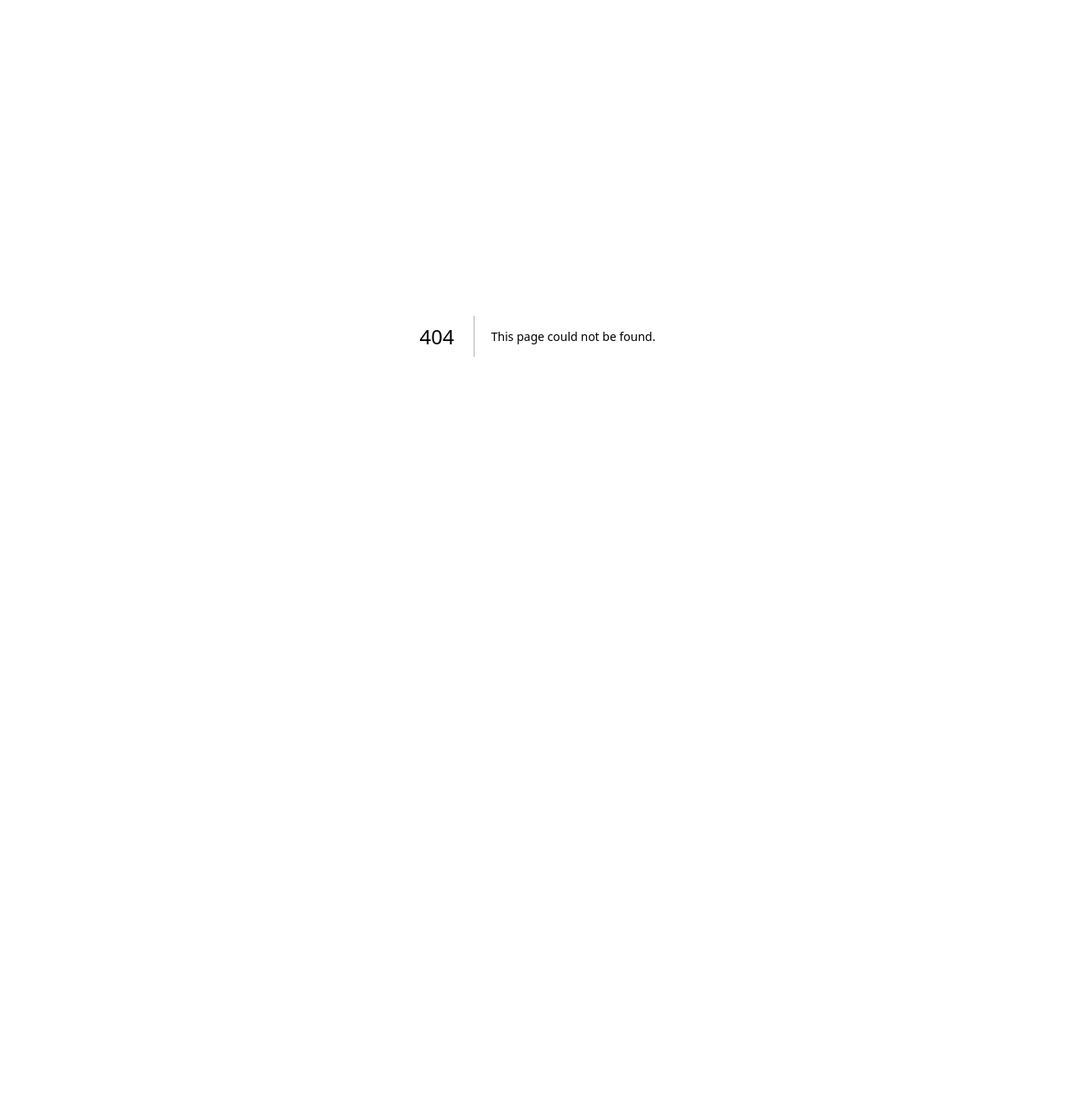
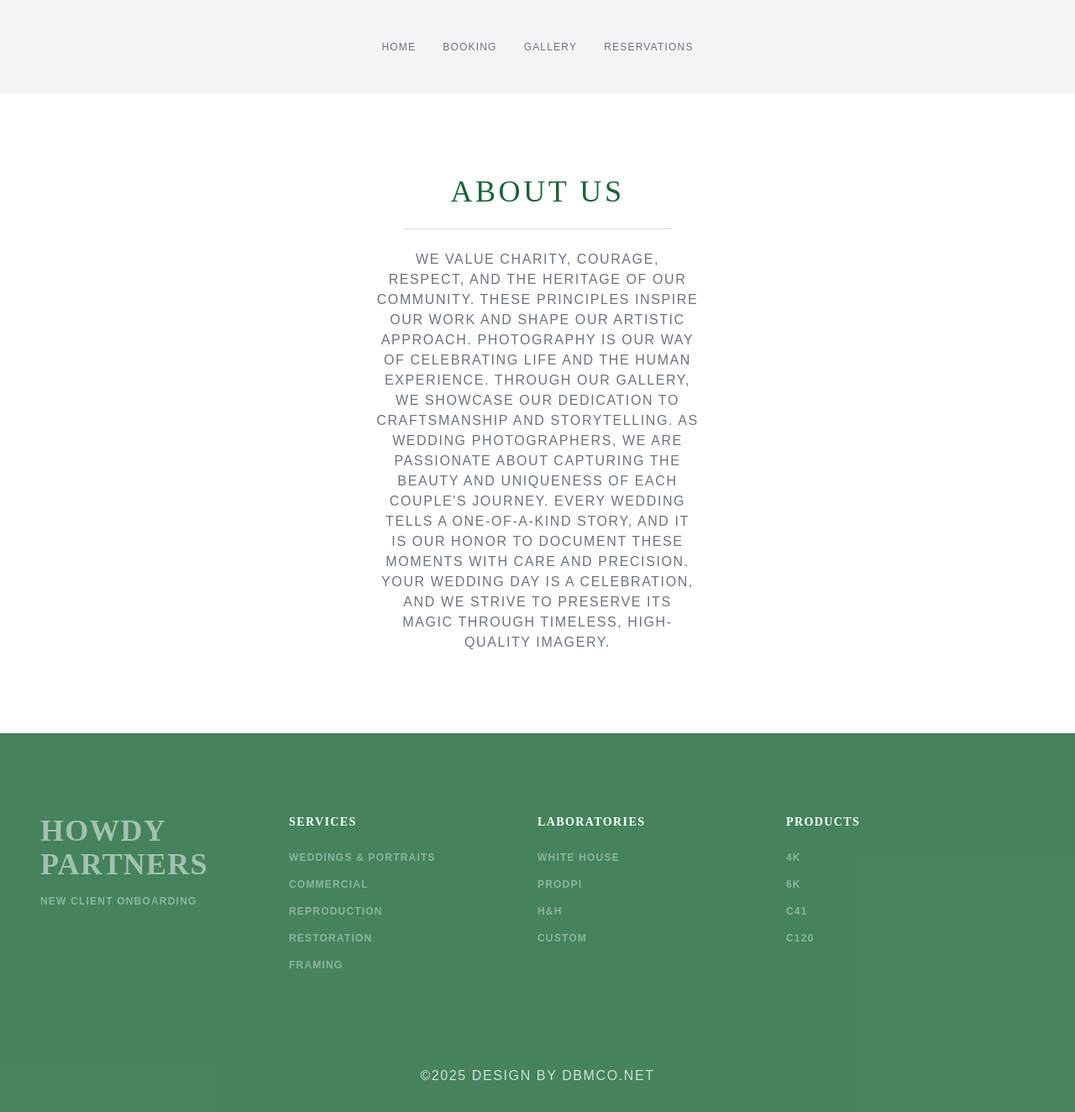
Before and after one commit to mhackersu/dbm-photography, a Next.js app: page /about in a window 1280 px wide. Before the commit this address had no page. Shown: the top 1324 px of the page at 84% size. Before the commit the page ends 800 px from the top, so only its background shows below. Built offline with nearby package versions, Linux system fonts and the light colour scheme.

Commit message:
abstract footer

```diff
--- /dev/null
+++ b/src/app/footer.tsx
@@ -0,0 +1,42 @@
+import Link from 'next/link'
+import "../app/globals.css";
+
+export default function Footer() {
+
+    return (
+      <div>
+        <div className="bg-green-800 text-white text-opacity-40 font-semibold uppercase text-xs tracking-widest bg-opacity-80 px-12">
+        <div className="container mx-auto grid grid-cols-4 py-24">
+            <div>
+                <div className="text-white opacity-50 text-4xl font-display">HOWDY PARTNERS</div>
+                <br></br>
+                <div>New Client Onboarding</div>
+            </div>
+            <div>
+                <div className="font-display text-white uppercase text-sm tracking-widest mb-6">Services</div>
+                <a href="#" className="block mb-4">Weddings & Portraits</a>
+                <a href="#" className="block mb-4">Commercial</a>
+                <a href="#" className="block mb-4">Reproduction</a>
+                <a href="#" className="block mb-4">Restoration</a>
+                <a href="#" className="block mb-4">Framing</a>
+            </div>
+            <div>
+                <div className="font-display text-white uppercase text-sm tracking-widest mb-6">Laboratories</div>
+                <a href="#" className="block mb-4">White House</a>
+                <a href="#" className="block mb-4">ProDPI</a>
+                <a href="#" className="block mb-4">H&H</a>
+                <a href="#" className="block mb-4">Custom</a>
+            </div>
+            <div>
+                <div className="font-display text-white uppercase text-sm tracking-widest mb-6">Products</div>
+                <a href="#" className="block mb-4">4K</a>
+                <a href="#" className="block mb-4">6K</a>
+                <a href="#" className="block mb-4">C41</a>
+                <a href="#" className="block mb-4">C120</a>
+            </div>
+        </div>
+        <div className="text-sm lg:text-base text-center font-heading font-light tracking-widest uppercase text-white opacity-75 pb-24">©2025 Design By DBMCO.NET</div>
+        </div>
+      </div>
+    );
+}
--- a/src/app/page.tsx
+++ b/src/app/page.tsx
@@ -1,4 +1,5 @@
 import Link from 'next/link'
+import Footer from './footer';
 
 export default function Home() {
 
@@ -78,38 +79,7 @@ export default function Home() {
         </div>
       </div>
       <br></br>
-      <div className="bg-green-800 text-white text-opacity-40 font-semibold uppercase text-xs tracking-widest bg-opacity-80 px-12">
-        <div className="container mx-auto grid grid-cols-4 py-24">
-            <div>
-                <div className="text-white opacity-50 text-4xl font-display">HOWDY PARTNERS</div>
-                <br></br>
-                <div>New Client Onboarding</div>
-            </div>
-            <div>
-                <div className="font-display text-white uppercase text-sm tracking-widest mb-6">Services</div>
-                <a href="#" className="block mb-4">Weddings & Portraits</a>
-                <a href="#" className="block mb-4">Commercial</a>
-                <a href="#" className="block mb-4">Reproduction</a>
-                <a href="#" className="block mb-4">Restoration</a>
-                <a href="#" className="block mb-4">Framing</a>
-            </div>
-            <div>
-                <div className="font-display text-white uppercase text-sm tracking-widest mb-6">Laboratories</div>
-                <a href="#" className="block mb-4">White House</a>
-                <a href="#" className="block mb-4">ProDPI</a>
-                <a href="#" className="block mb-4">H&H</a>
-                <a href="#" className="block mb-4">Custom</a>
-            </div>
-            <div>
-                <div className="font-display text-white uppercase text-sm tracking-widest mb-6">Products</div>
-                <a href="#" className="block mb-4">4K</a>
-                <a href="#" className="block mb-4">6K</a>
-                <a href="#" className="block mb-4">C41</a>
-                <a href="#" className="block mb-4">C120</a>
-            </div>
-        </div>
-        <div className="text-sm lg:text-base text-center font-heading font-light tracking-widest uppercase text-white opacity-75 pb-24">©2025 Design By DBMCO.NET</div>
-      </div>
+      <Footer />
 
     </div>
   );
--- /dev/null
+++ b/src/pages/about.tsx
@@ -0,0 +1,31 @@
+import Link from 'next/link'
+import "../app/globals.css";
+import Footer from '@/app/footer';
+
+export default function About() {
+
+    return (
+      <div>
+
+      {/* Header Menu */}
+        <div className="bg-gray-100 py-12 flex items-center justify-center uppercase tracking-widest text-xs text-gray-500">
+          <Link href="/" className="mx-4">Home</Link>
+          <a href="#" className="mx-4">Booking</a>
+          <Link href="/gallery" className="mx-4">Gallery</Link>
+          <a href="#" className="mx-4">Reservations</a>
+        </div>
+        {/* Centered Page Title & Subtitle */}
+        <div className="py-24 text-center">
+          <h1 className="text-4xl text-green-800 font-display uppercase tracking-widest">About Us</h1>
+          <div className="w-full max-w-xs h-px bg-gray-300 my-6 mx-auto"></div>
+          <h2 className="uppercase max-w-sm mx-auto font-heading font-light tracking-widest text-gray-500">
+          We value charity, courage, respect, and the heritage of our community. These principles inspire our work and shape our artistic approach.
+Photography is our way of celebrating life and the human experience. Through our gallery, we showcase our dedication to craftsmanship and storytelling.
+As wedding photographers, we are passionate about capturing the beauty and uniqueness of each couple's journey. Every wedding tells a one-of-a-kind story, and it is our honor to document these moments with care and precision. Your wedding day is a celebration, and we strive to preserve its magic through timeless, high-quality imagery.
+          </h2>
+        </div>
+
+        <Footer />
+      </div>
+    );
+}
```
